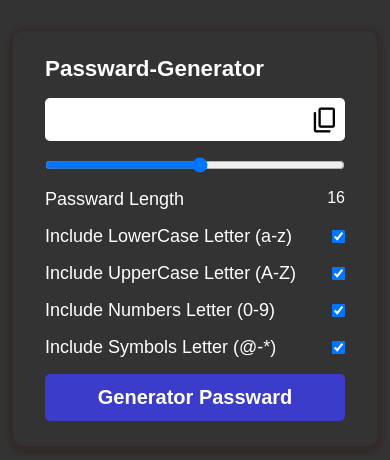
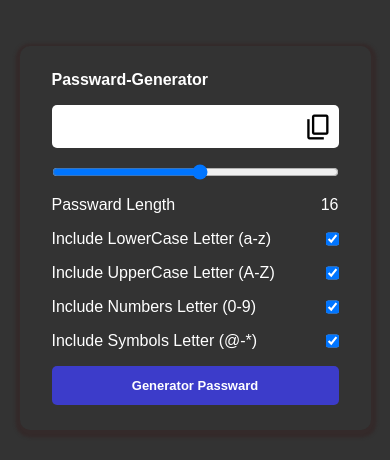
Before and after one commit to Sanni-Singh/Passward-Generator, a plain HTML site: page index.html in a window 390 px wide. Shown: the part 184-644 px from the top of the page. Drawn offline with nearby package versions, Linux system fonts and the light colour scheme.

Commit message:
adding medai quarry

```diff
--- a/style.css
+++ b/style.css
@@ -12,6 +12,8 @@ body{
     justify-content: center;
     align-items: center;
     color: #fff;
+    @media screen and (max-width:400px) {
+    }
 }
 .container{
     /* border: 0.5px solid #fff; */
@@ -23,9 +25,16 @@ body{
     gap: 1rem;
     h1{
         font-size: 1.4rem;
+        @media screen and (max-width:400px) {
+            font-size: 1rem;
+        }
     }
 }
-
+@media screen and (max-width:400px) {
+    .container{
+        width: 90%;
+    }
+}
 .input-box{
     position: relative;
     span{
@@ -46,6 +55,10 @@ body{
     font-size: 20px;
     border-radius: 5px;
 
+    @media screen and (max-width:400px) {
+        width: 100%;
+    }
+
 }
 .row{
     display: flex;
@@ -53,6 +66,10 @@ body{
     p , label{
         flex-basis: 100%;
         font-size: 18px;
+
+        @media screen and (max-width:400px) {
+            font-size:1rem;
+        }
     }
 }
 .row input[type="cheakbox"]{
@@ -70,6 +87,10 @@ body{
     cursor: pointer;
     border-radius: 5px;
     color: #fff;
+
+    @media screen and (max-width:400px) {
+        font-size: 13px;
+    }
 }
 
 .genbtn:hover{
```
